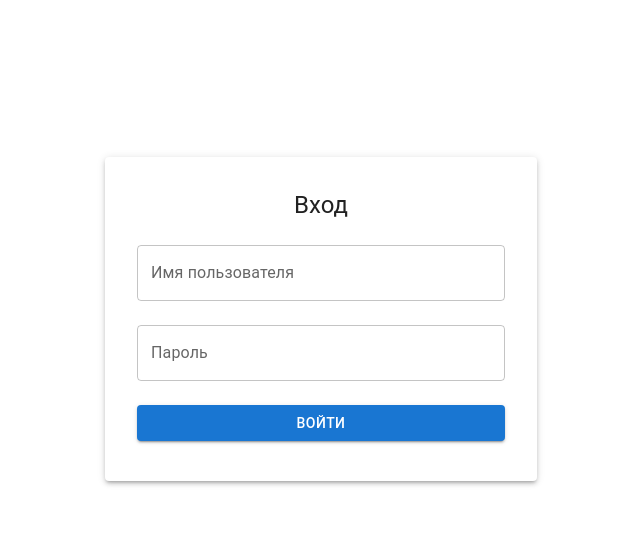
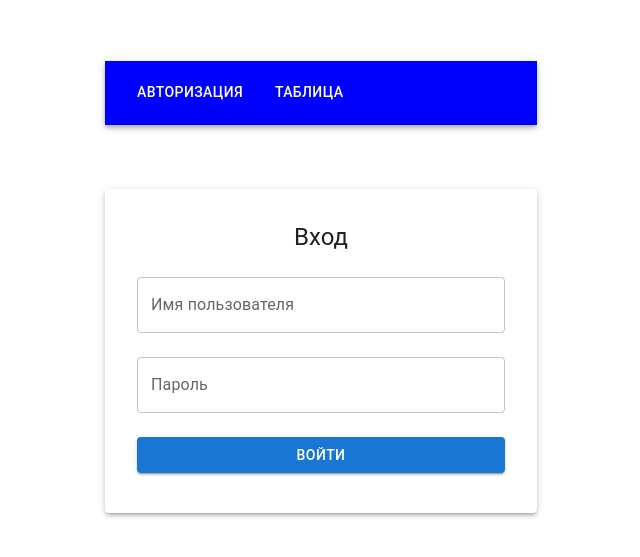
Before and after one commit to Arhidiman/crud-table, a React (Vite) app: page / in a window 1280 px wide. Shown: the part 113-670 px from the top of the page, without its empty margins (319-959 px from the left). Built offline with nearby package versions, Linux system fonts and the light colour scheme.

Commit message:
хэдер с навигацией

```diff
--- a/src/App.tsx
+++ b/src/App.tsx
@@ -1,11 +1,13 @@
-import { DataTable } from '@/modules'
+
 import { AppRouter } from './AppRouter/AppRouter'
 import './App.css'
 
 function App() {
 
   return (
-    <AppRouter/>
+    <>
+      <AppRouter/>
+    </>
   )
 }
 
--- a/src/AppRouter/AppRouter.tsx
+++ b/src/AppRouter/AppRouter.tsx
@@ -1,5 +1,6 @@
 import {Route, Routes} from "react-router-dom"
 import {BrowserRouter as Router} from "react-router-dom"
+import { AppHeader } from '@/components'
 import { TablePage } from "../pages"
 import { AuthPage } from "../pages"
 import { routes } from "./routes"
@@ -7,6 +8,7 @@ import { routes } from "./routes"
 export const AppRouter = () => {
     return (
         <Router>
+            <AppHeader/>
             <Routes>
                 <Route path={routes.auth} element={<AuthPage/>}/>
                 <Route path={routes.table} element={<TablePage/>}/>
--- /dev/null
+++ b/src/components/AppHeader/AppHeader.tsx
@@ -0,0 +1,27 @@
+import { AppBar, Toolbar, Button, Box } from "@mui/material";
+import { NavLink } from "react-router-dom";
+
+export const AppHeader: React.FC = () => {
+  return (
+    <AppBar position="static" sx={{ backgroundColor: "blue" }}>
+      <Toolbar>
+        <Box sx={{ flexGrow: 1, display: "flex", gap: 2 }}>
+          <Button
+            component={NavLink}
+            to="/login"
+            sx={{ color: "white", "&.active": { backgroundColor: "white", color: "blue" } }}
+          >
+            Авторизация
+          </Button>
+          <Button
+            component={NavLink}
+            to="/table"
+            sx={{ color: "white", "&.active": { backgroundColor: "white", color: "blue" } }}
+          >
+            Таблица
+          </Button>
+        </Box>
+      </Toolbar>
+    </AppBar>
+  );
+}
--- a/src/components/index.ts
+++ b/src/components/index.ts
@@ -1 +1,2 @@
 export { AuthCard } from './AuthCard/AuthCard'
+export { AppHeader } from './AppHeader/AppHeader'
```
